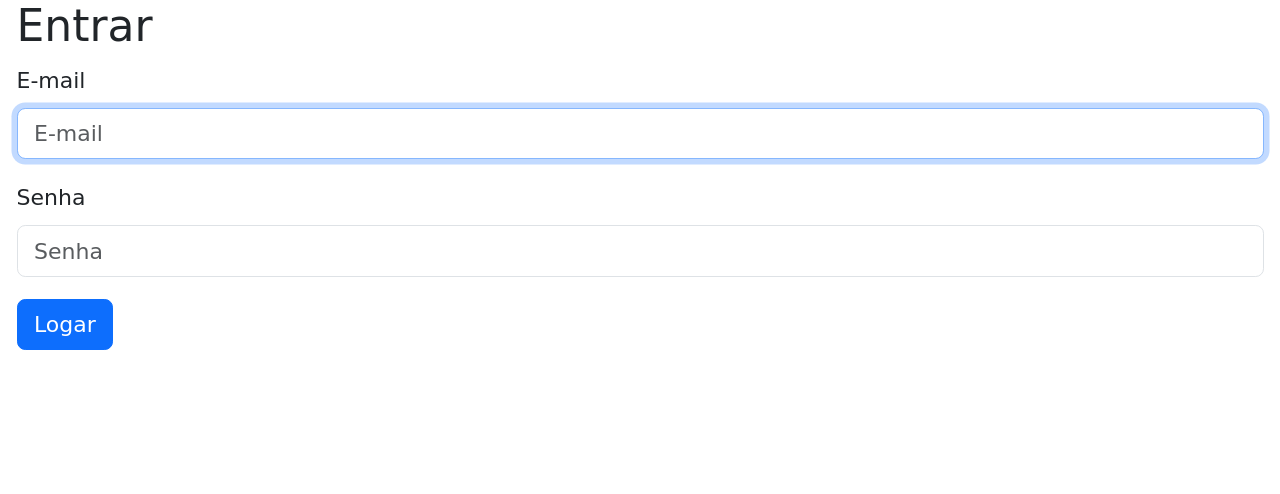
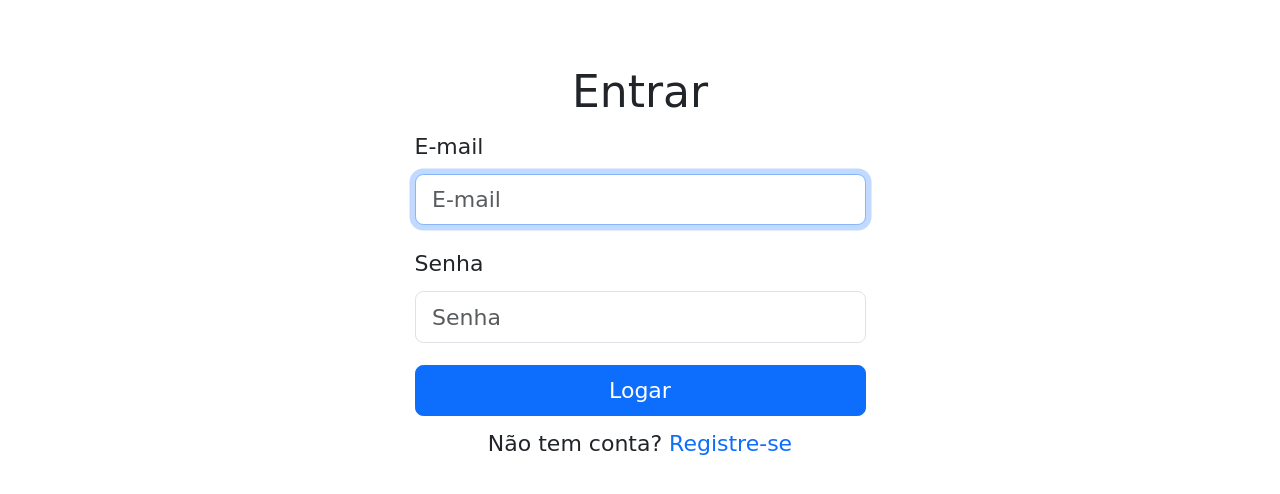
Before and after one commit to gabrielustosa/blog, a Django app: page /accounts/login/ in a window 1280 px wide. Shown: the part 77-571 px from the top of the page. Run offline with Django 4.2, Linux system fonts and the light colour scheme; data that the repository does not hold is empty; some libraries are stand-ins or nearby versions; some web fonts are replaced.

Commit message:
Ajustando login/register

```diff
--- a/blog/asgi.py
+++ b/blog/asgi.py
@@ -10,7 +10,9 @@ https://docs.djangoproject.com/en/4.0/howto/deployment/asgi/
 import os
 
 from django.core.asgi import get_asgi_application
+from dotenv import load_dotenv
 
 os.environ.setdefault('DJANGO_SETTINGS_MODULE', 'blog.settings')
+load_dotenv()
 
 application = get_asgi_application()
--- a/blog/wsgi.py
+++ b/blog/wsgi.py
@@ -10,7 +10,9 @@ https://docs.djangoproject.com/en/4.0/howto/deployment/wsgi/
 import os
 
 from django.core.wsgi import get_wsgi_application
+from dotenv import load_dotenv
 
 os.environ.setdefault('DJANGO_SETTINGS_MODULE', 'blog.settings')
+load_dotenv()
 
 application = get_wsgi_application()
--- a/manage.py
+++ b/manage.py
@@ -3,10 +3,13 @@
 import os
 import sys
 
+from dotenv import load_dotenv
+
 
 def main():
     """Run administrative tasks."""
     os.environ.setdefault('DJANGO_SETTINGS_MODULE', 'blog.settings')
+    load_dotenv()
     try:
         from django.core.management import execute_from_command_line
     except ImportError as exc:
--- a/templates/registration/login.html
+++ b/templates/registration/login.html
@@ -7,14 +7,24 @@
 {% endblock %}
 
 {% block content %}
-    <div class="container-fluid">
-        <h2>Entrar</h2>
+    <main class="container pt-5">
+        <div class="row justify-content-center">
+            <div class="col-4" style="width: 22rem;">
+                <h2 class="text-center">Entrar</h2>
                 <form method="post">
                     {% csrf_token %}
                     {% bootstrap_form form %}
                     {% buttons %}
-                     <button type="submit" class="btn btn-primary">Logar</button>
+                        <button type="submit" class="btn btn-primary btn-block mb-2" style="width: 20.5rem;">
+                            Logar
+                        </button>
                     {% endbuttons %}
+                    <div class="text-center">
+                        <p>Não tem conta? <a class="text-decoration-none"
+                                             href="{% url 'users:register' %}">Registre-se</a></p>
+                    </div>
                 </form>
             </div>
+        </div>
+    </main>
 {% endblock %}
```
Also changed, not shown: templates/registration/register.html (+9 -4 lines). Lines whose indentation alone changed are shown as unchanged.
